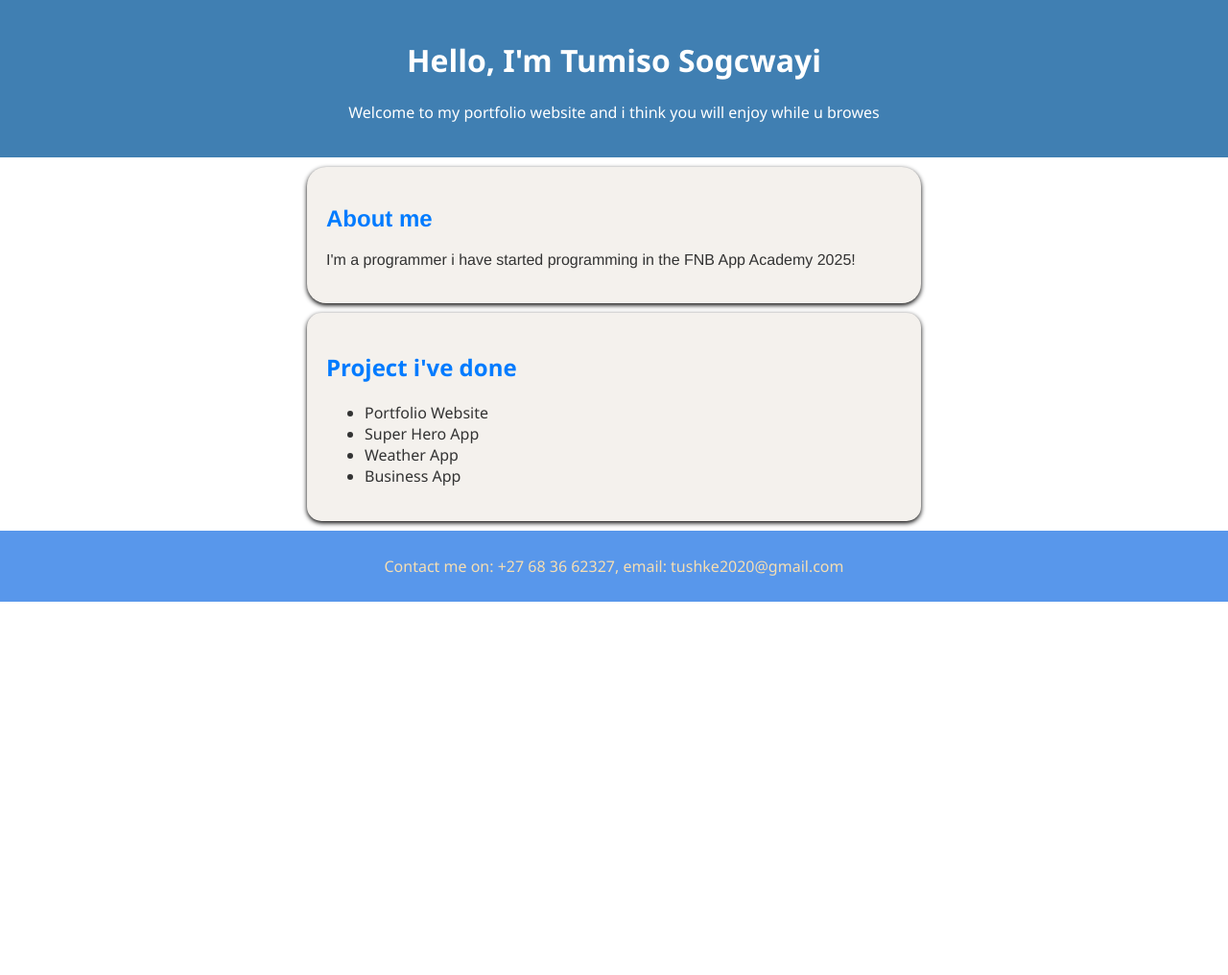
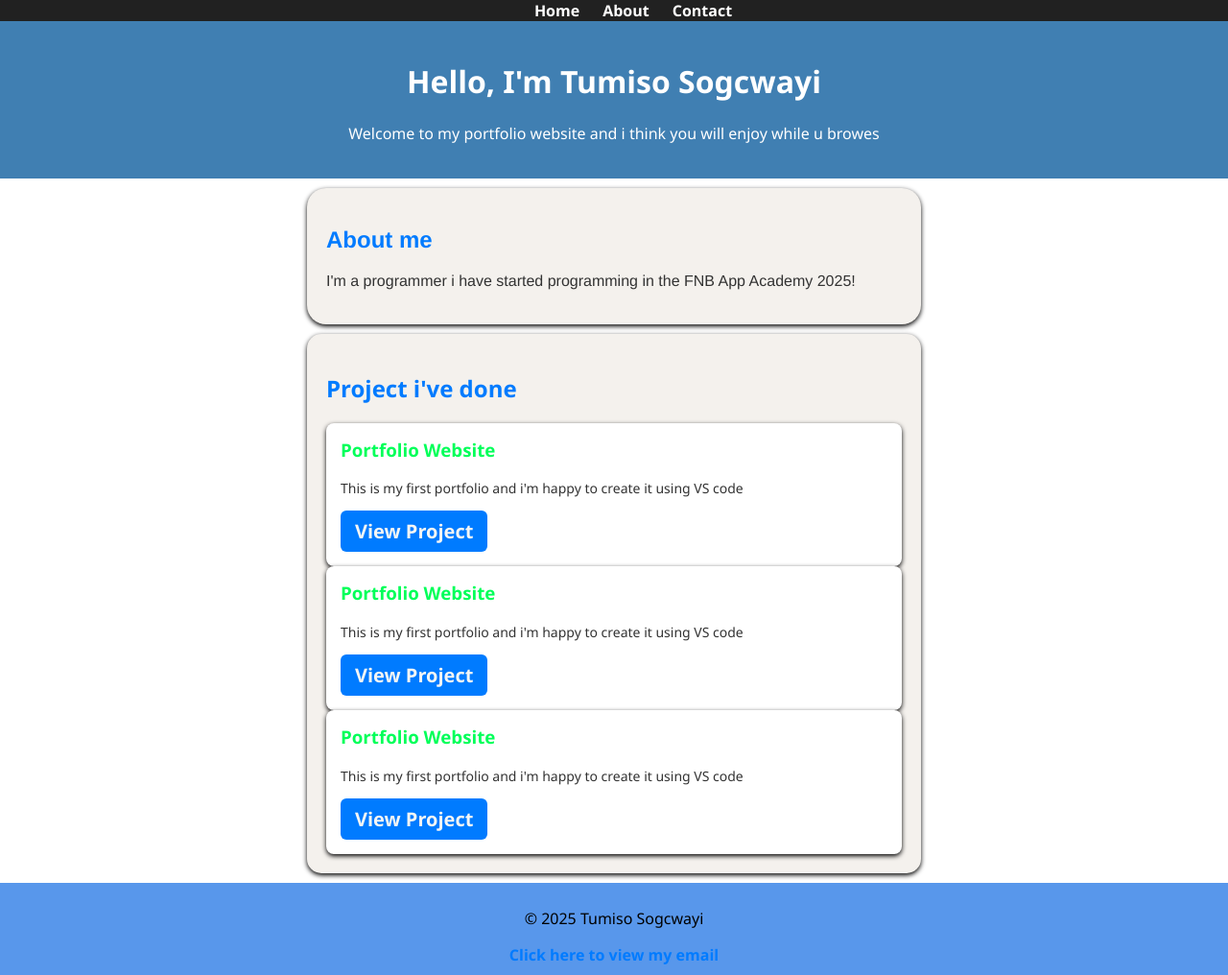
Before and after one commit to Tumzero25/Portfolio-Website, a plain HTML site: page index.html in a window 1280 px wide. Shown: the whole page at 96% size. Before the commit the page ends 800 px from the top, so only its background shows below. Drawn offline with Linux system fonts and the light colour scheme.

Commit message:
Updated and added social links

```diff
--- a/index.html
+++ b/index.html
@@ -7,6 +7,14 @@
     <link rel="stylesheet" href="style.css">
 </head>
 <body>
+
+    <nav>
+        <ul class="navbar">
+            <li><a href="#home">Home</a></li>
+            <li><a href="#about">About</a></li>
+            <li><a href="#contact">Contact</a></li>
+        </ul>
+    </nav>
     <header>
         <h1>Hello, I'm Tumiso Sogcwayi</h1>
         <p>Welcome to my portfolio website and i think you will enjoy while u browes</p>
@@ -19,18 +27,41 @@
 
     <section class="Projects">
         <h2>Project i've done</h2>
-        <ul>
-            <li>Portfolio Website</li>
-            <li>Super Hero App</li>
-            <li>Weather App</li>
-            <li>Business App</li>
-        </ul>
+        <div class="project-list">
+            <div class="project-cards">
+                <h3>
+                    Portfolio Website
+                </h3>
+                <p>This is my first portfolio and i'm happy to create it using VS code</p>
+                <a href="#">View Project</a>
+            </div>
+
+             <div class="project-cards">
+                <h3>
+                    Portfolio Website
+                </h3>
+                <p>This is my first portfolio and i'm happy to create it using VS code</p>
+                <a href="#">View Project</a>
+        </div>
+
+         <div class="project-cards">
+                <h3>
+                    Portfolio Website
+                </h3>
+                <p>This is my first portfolio and i'm happy to create it using VS code</p>
+                <a href="#">View Project</a>
     </section>
 
     <footer>
         <p>
-            Contact me on: +27 68 36 62327, email: tushke2020@gmail.com
+           &#169 2025 Tumiso Sogcwayi
         </p>
+
+        <div class="social-links">
+            <a href="https://mail.google.com/mail/u/0/#inbox" target="_blank"> Click here to view my email</a>
+
+
+        </div>
     </footer>
 </body>
 </html>
--- a/style.css
+++ b/style.css
@@ -44,7 +44,112 @@ footer{
 }
 
 .About:hover{
-    color: #333;
+    color: #000000;
     font-family: 'Lucida Sans', 'Lucida Sans Regular', 'Lucida Grande', 'Lucida Sans Unicode', Geneva, Verdana, sans-serif;
     padding: auto;
+    font-weight: 20px;
 }
+
+.social-links{
+    margin-top: 10px;
+}
+
+.social-links > a{
+margin: 0 10px;
+color: #007bff;
+text-decoration: none;
+font-weight: bold;
+}
+
+.social-links > :hover{
+    text-decoration: underline;
+    font-size: 20px;
+    color: black;
+}
+
+footer > p{
+    color: #000000;
+    font-weight: 80px;
+}
+
+.projet-list{
+    display: flex;
+    flex-wrap: wrap;
+    justify-content: center;
+    gap: 20px;
+}
+
+.project-cards{
+    background-color: #FFFFFF;
+    border-left: 4px rgb(17, 255, 80);
+    padding: 15px;
+    border-radius: 8px;
+    border-width: 15px;
+    box-shadow: 0 2px 5px rgb(0, 0, 0);
+    transition: 0.2s;
+
+}
+
+.project-cards:hover{
+    transform: translatey(-5px);
+}
+
+.project-cards > h3{
+    margin-top: 0;
+    color: rgb(0, 255, 89);
+
+}
+
+.project-cards >p{
+    font-size: 14px;
+    color: #333;
+}
+
+.project-cards > a{
+    display: inline-block;
+    padding: 8px 15px;
+    background-color: #007bff;
+    color: whitesmoke;
+    border: none;
+    border-radius: 6px;
+    text-decoration: none;
+    font-size: 20px;
+    font-weight: bold;
+    transition: 0.2s;
+
+}
+
+.project-cards >a:hover{
+    background-color: #007bff;
+    color: black;
+}
+
+nav{
+    background-color: #212121;
+    position: sticky;
+    top: 0;
+    z-index: 1000;
+}
+
+.navbar{
+    list-style-type: none;
+    display: flex;
+    justify-content: center;
+    margin: 0;
+    padding: 10;
+    gap: 20;
+}
+
+.navbar > li>a{
+    color: #FFFFFF;
+    text-decoration: none;
+    font-weight: bold;
+    padding: 6px 12px;
+    border-radius: 4px;
+    transition: 0.2s ease;
+
+}
+
+.navbar>li>a:hover{
+    background-color: #007bff;
+}
```
